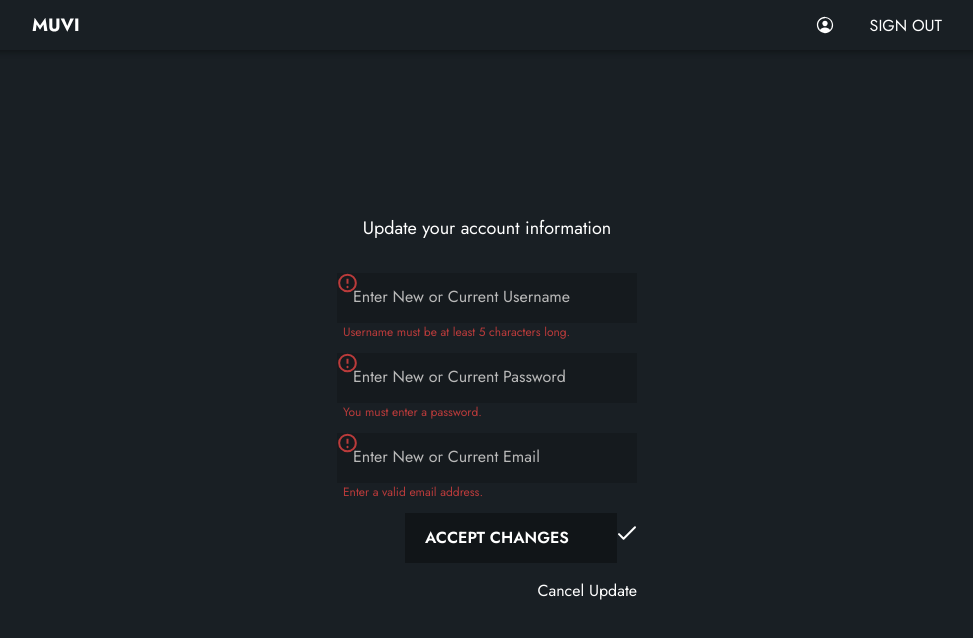
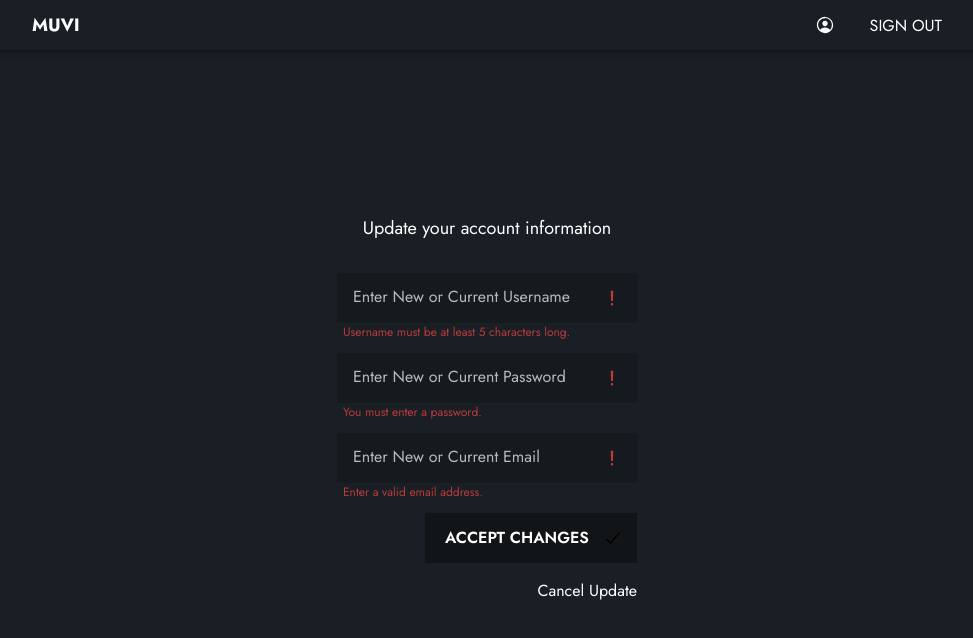
Before and after one commit to DevEke/muvi-app, a React (Create React App) app: page /update/1 in a window 1280 px wide. Both pictures are taken after a click on the button "ACCEPT CHANGES". Shown: the top 638 px of the page, without its empty margins (153-1126 px from the left). Built offline with nearby package versions, Linux system fonts and the light colour scheme.

Commit message:
Replaced img with icons in update view

```diff
--- a/src/components/UpdateView/updateview.jsx
+++ b/src/components/UpdateView/updateview.jsx
@@ -3,8 +3,7 @@ import {Link} from 'react-router-dom';
 import PropTypes from 'prop-types';
 import axios from 'axios';
 import './updateview.scss';
-import check from '../../img/check.svg';
-import notice from '../../img/alert.svg';
+import {IoAlertOutline, IoCheckmarkOutline } from 'react-icons/io5';
 
 function UpdateView(props) {
     const [username, changeUsername] = useState('');
@@ -71,7 +70,7 @@ function UpdateView(props) {
                     {Object.keys(usernameValidation).map((key) => {
                         return (
                             <div className="validation-error" key={key}>
-                                <img src={notice}/>
+                                <IoAlertOutline className="icon"/>
                                 <p>{usernameValidation[key]}</p>
                             </div>
                         );
@@ -83,7 +82,7 @@ function UpdateView(props) {
                     {Object.keys(passwordValidation).map((key) => {
                         return (
                             <div className="validation-error" key={key}>
-                                <img src={notice}/>
+                                <IoAlertOutline className="icon"/>
                                 <p>{passwordValidation[key]}</p>
                             </div>
                         );
@@ -95,7 +94,7 @@ function UpdateView(props) {
                     {Object.keys(emailValidation).map((key) => {
                         return (
                             <div className="validation-error" key={key}>
-                                <img src={notice}/>
+                                <IoAlertOutline className="icon"/>
                                 <p>{emailValidation[key]}</p>
                             </div>
                         );
@@ -103,7 +102,7 @@ function UpdateView(props) {
                 </div>
                 <div className="aligner">
                     <button className="update-account-btn" type="button" onClick={updateAccount}>Accept Changes</button>
-                    <img src={check} />
+                    <IoCheckmarkOutline className="icon"/>
                 </div>
                 <Link className="aligner" to="/users/:userId"><button  className="cancel-update-btn">Cancel Update</button></Link>
             </form>
```
